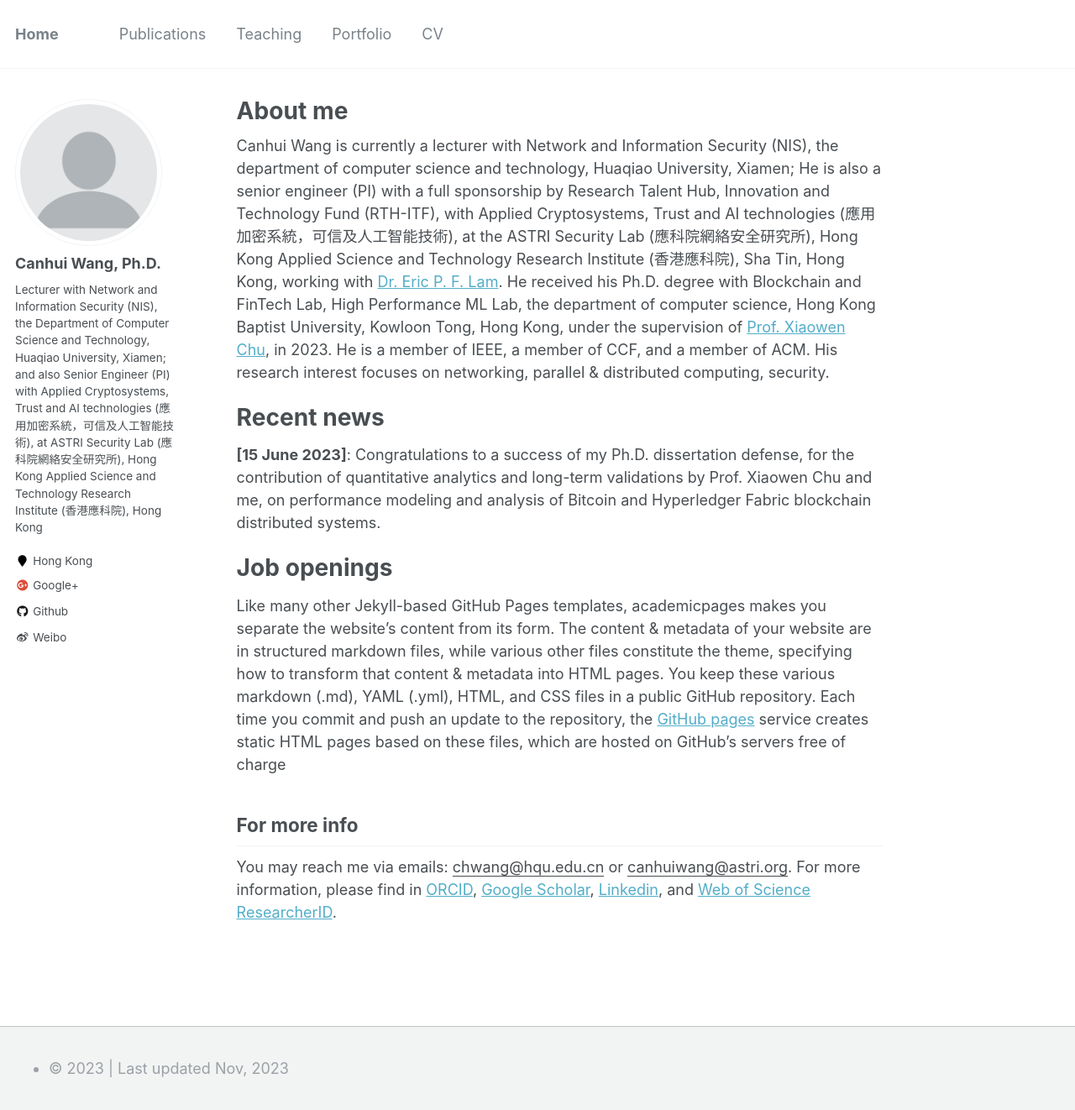
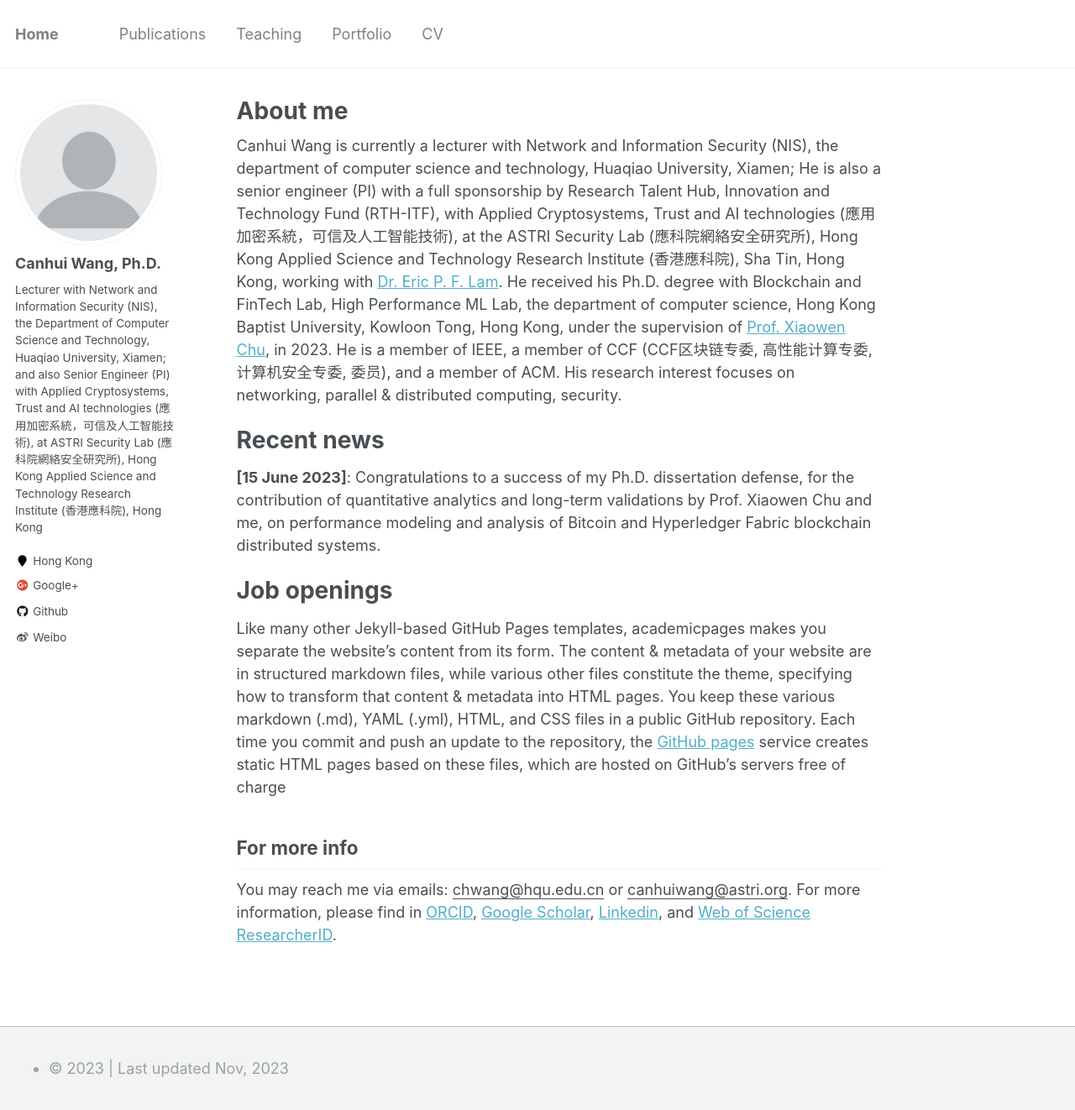
Before and after one commit to Canhui/canhui.github.io, a Jekyll site: the page built from _pages/about.md, in a window 1280 px wide and 1340 px high. Shown: the top 1322 px of the window at 84% size. Built offline with Jekyll 4.4.1, drawn with Linux system fonts in a browser that asks for light colours.

Commit message:
Update about.md

```diff
--- a/_pages/about.md
+++ b/_pages/about.md
@@ -9,7 +9,7 @@ redirect_from:
   - /about.html
 ---
 
-Canhui Wang is currently a lecturer with Network and Information Security (NIS), the department of computer science and technology, Huaqiao University, Xiamen; He is also a senior engineer (PI) with a full sponsorship by Research Talent Hub, Innovation and Technology Fund (RTH-ITF), with Applied Cryptosystems, Trust and AI technologies (應用加密系統，可信及人工智能技術), at the ASTRI Security Lab (應科院網絡安全研究所), Hong Kong Applied Science and Technology Research Institute (香港應科院), Sha Tin, Hong Kong, working with [Dr. Eric P. F. Lam](https://www.linkedin.com/in/peifunglam2/). He received his Ph.D. degree with Blockchain and FinTech Lab, High Performance ML Lab, the department of computer science, Hong Kong Baptist University, Kowloon Tong, Hong Kong, under the supervision of [Prof. Xiaowen Chu](https://www.linkedin.com/in/xiaowen-chu-477b9120/), in 2023. He is a member of IEEE, a member of CCF, and a member of ACM. His research interest focuses on networking, parallel & distributed computing, security.
+Canhui Wang is currently a lecturer with Network and Information Security (NIS), the department of computer science and technology, Huaqiao University, Xiamen; He is also a senior engineer (PI) with a full sponsorship by Research Talent Hub, Innovation and Technology Fund (RTH-ITF), with Applied Cryptosystems, Trust and AI technologies (應用加密系統，可信及人工智能技術), at the ASTRI Security Lab (應科院網絡安全研究所), Hong Kong Applied Science and Technology Research Institute (香港應科院), Sha Tin, Hong Kong, working with [Dr. Eric P. F. Lam](https://www.linkedin.com/in/peifunglam2/). He received his Ph.D. degree with Blockchain and FinTech Lab, High Performance ML Lab, the department of computer science, Hong Kong Baptist University, Kowloon Tong, Hong Kong, under the supervision of [Prof. Xiaowen Chu](https://www.linkedin.com/in/xiaowen-chu-477b9120/), in 2023. He is a member of IEEE, a member of CCF (CCF区块链专委, 高性能计算专委, 计算机安全专委, 委员), and a member of ACM. His research interest focuses on networking, parallel & distributed computing, security.
 
 
 Recent news
```
